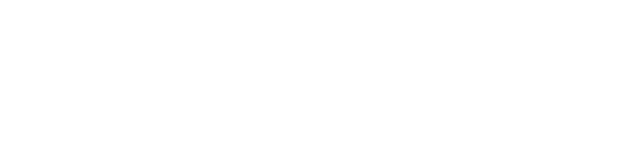
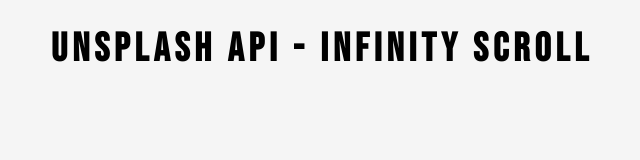
Before and after one commit to Djones917/infinity_scroll_2020, a plain HTML site: page index.html in a window 1280 px wide. Shown: the whole page, without its empty margins (318-958 px from the left). Drawn offline with Linux system fonts and the light colour scheme.

Commit message:
added letter spacing

```diff
--- a/index.html
+++ b/index.html
@@ -8,7 +8,8 @@
     <link rel="stylesheet" href="style.css">
 </head>
 <body>
-
+    <!-- Title -->
+    <h1>Unsplash API - Infinity Scroll</h1>
     <!-- Script -->
     <script src="script.js"></script>
 </body>
--- a/style.css
+++ b/style.css
@@ -6,5 +6,14 @@ html {
 
 body {
     margin: 0;
-    min-height: 100vh;
+    font-family: Bebas Neue, sans-serif;
+    background: whitesmoke;
 }
+
+h1 {
+    text-align: center;
+    margin-top: 25px;
+    margin-bottom: 15px;
+    font-size: 40px;
+    letter-spacing: 5px;
+}
```
